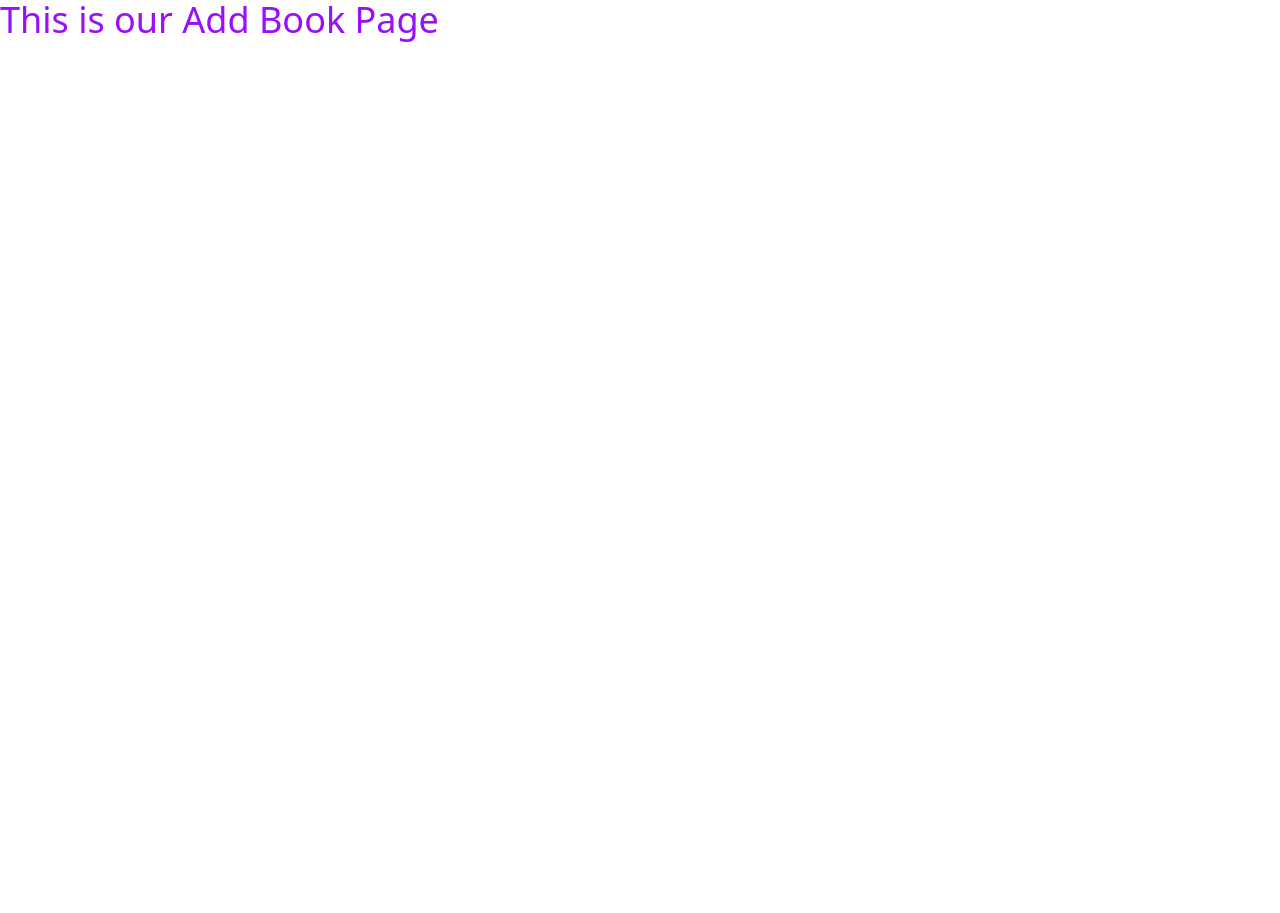
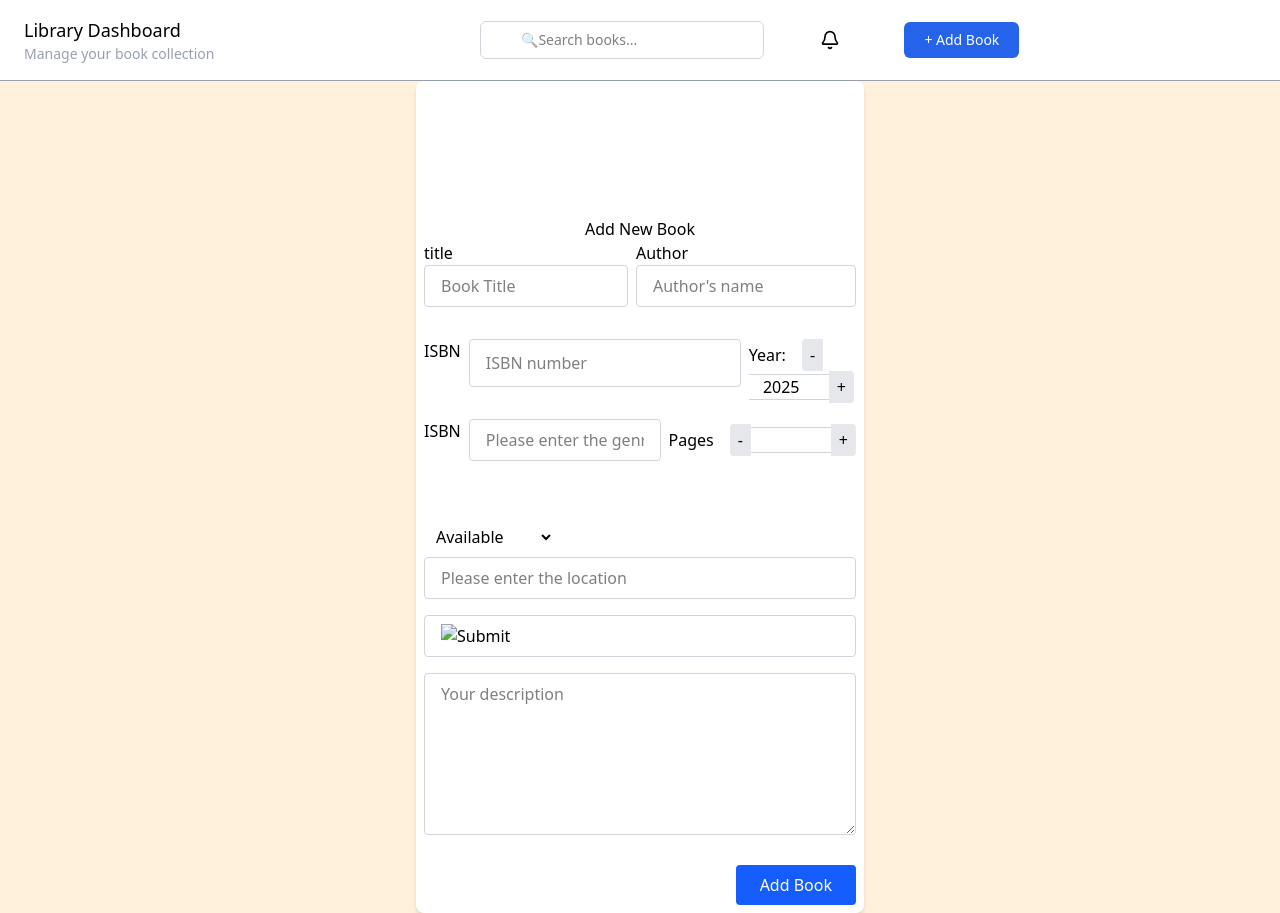
Before and after one commit to TopTier5/Bookie-App, a React (Vite) app: page /addbook in a window 1280 px wide. Before the commit the page ends 800 px from the top, so only its background shows below. Built offline with nearby package versions, Linux system fonts and the light colour scheme.

Commit message:
2nd push

```diff
--- a/src/pages/AddBook.jsx
+++ b/src/pages/AddBook.jsx
@@ -1,14 +1,162 @@
 import Navbar from "../components/Navbar";
-import Footer from "../components/Footer";
+import React, { useState } from "react";
 
-function AddBook() {
 
-    return(
+export default function AddBook() {
 
-        <div>
-            <h1 className="text-4xl text-purple-600">This is our Add Book Page</h1>
-        </div>
+    const currentYear = new Date().getFullYear();
+    const [year, setYear] = useState(currentYear);
 
-    );
+    const handleDecrease = () => setYear((prev) => prev - 1);
+    const handleIncrease = () => setYear((prev) => prev + 1);
+
+    return (
+        <>
+            <Navbar />
+            <section className="bg-[#FFF1DB] flex items-center justify-center min-h-screen">
+                <form
+                    action="https://formspree.io/f/xkgrddoa"
+                    method="POST"
+                    class="bg-white p-2 rounded-lg shadow-md w-full max-w-md">
+                    <h1 className="text-black text-bold w-[30%] mx-auto text-center pt-32">Add New Book</h1>
+
+                    <div className="flex flex-row gap-2
+                     mb-4">
+                        <div>
+                            <label className="">title</label>
+                            <input
+                                type="title"
+                                className="Title*"
+                                placeholder="Book Title"
+                                class="w-full border border-gray-300 rounded px-4 py-2 mb-4 focus:outline-none focus:ring-2 focus:ring-blue-500"
+                            />
+                        </div>
+
+                        <div>
+                            <label className="">Author</label>
+                            <input
+                                type="author"
+                                className="Author*"
+                                placeholder="Author's name"
+                                class="w-full border border-gray-300 rounded px-4 py-2 mb-4 focus:outline-none focus:ring-2 focus:ring-blue-500"
+                            />
+                        </div>
+
+                    </div>
+
+
+
+                    <div className="flex flex-row gap-2 mb-4">
+                        <label className="">ISBN</label>
+                        <input
+                            type="isbn"
+                            className="ISBN"
+                            placeholder="ISBN number"
+                            class="w-full border border-gray-300 rounded px-4 py-2 mb-4 focus:outline-none focus:ring-2 focus:ring-blue-500"
+                        />
+
+                        <div>
+                            <label className="mr-4 font-medium">Year:</label>
+                            <button
+                                type="button"
+                                onClick={handleDecrease}
+                                className="px-2 py-1 bg-gray-200 rounded-l hover:bg-gray-300"
+                            >-</button>
+                            <input
+                                type="number"
+                                name="year"
+                                value={year}
+                                readOnly
+                                className="w-20 text-center border-t border-b border-gray-300"
+                            />
+                            <button
+                                type="button"
+                                onClick={handleIncrease}
+                                className="px-2 py-1 bg-gray-200 rounded-r hover:bg-gray-300"
+                            >+</button>
+                        </div>
+                        {/* ...other inputs... */}
+
+                    </div>
+
+
+
+                <div className="flex flex-row gap-2 mb-4">
+                    <label className="">ISBN</label>
+                    <input
+                        type="genre"
+                        className="Genre"
+                        placeholder="Please enter the genre"
+                        class="w-full border border-gray-300 rounded px-4 py-2 mb-4 focus:outline-none focus:ring-2 focus:ring-blue-500"
+                    />
+
+                    <div className="mb-4 flex items-center">
+                        <label className="mr-4 font-medium">Pages</label>
+                        <button
+                            type="button"
+                            onClick={handleDecrease}
+                            className="px-2 py-1 bg-gray-200 rounded-l hover:bg-gray-300"
+                        >-</button>
+                        <input
+                            type="number"
+                            name="pages"
+                            readOnly
+                            className="w-20 text-center border-t border-b border-gray-300"
+                        />
+                        <button
+                            type="button"
+                            onClick={handleIncrease}
+                            className="px-2 py-1 bg-gray-200 rounded-r hover:bg-gray-300"
+                        >+</button>
+                    </div>
+
+                    {/* ...other inputs... */}
+                </div>
+
+                    <div className="flex flex-col w-[30%]">
+                        <label className="text-white" htmlFor="status">Status</label>
+                        <select name="type" id="type" className="bg-white p-2 rounded-md">
+                            <option selected disabled>Available</option>
+                            <option value="checked out">Checked Out </option>
+                            <option value="reserved">Reserved</option>
+                        </select>
+                    </div>
+
+
+                    <input
+                        type="location"
+                        className="Location"
+                        placeholder="Please enter the location"
+                        class="w-full border border-gray-300 rounded px-4 py-2 mb-4 focus:outline-none focus:ring-2 focus:ring-blue-500"
+                    />
+
+
+                    <input
+                        type="image"
+                        className="Image"
+                        placeholder="Please enter the image URL"
+                        class="w-full border border-gray-300 rounded px-4 py-2 mb-4 focus:outline-none focus:ring-2 focus:ring-blue-500"
+                    />
+
+                    <textarea
+                        className="description"
+                        placeholder="Your description"
+                        rows="6"
+                        class="w-full border border-gray-300 rounded px-4 py-2 mb-6 focus:outline-none focus:ring-2 focus:ring-blue-500"
+                    ></textarea>
+
+
+                    <div class="flex justify-end">
+                        <button
+                            type="add book"
+                            className="bg-blue-600 hover:bg-blue-700 text-white font-medium py-2 px-6 rounded transition duration-200"
+                        > Add Book
+                        </button>
+                    </div>
+
+                </form>
+
+            </section>
+        </>
+    )
 }
-export default AddBook;
--- a/src/pages/EditForm.jsx
+++ b/src/pages/EditForm.jsx
@@ -1,61 +1,13 @@
 import Navbar from "../components/Navbar";
+import React, { useState } from "react";
 
 
 export default function EditForm() {
+
     return (
         <>
             <Navbar />
-            <section className="bg-#FFF1DB flex items-center justify-center min-h-screen">
-                <form
-                    action="https://formspree.io/f/xkgrddoa"
-                    method="POST"
-                    class="bg-white p-8 rounded-lg shadow-md w-full max-w-md">
-                    <h1 className="text-black text-bold w-[30%] mx-auto text-center pt-32">Add New Book</h1>
 
-
-
-
-                    <input
-                        type="author"
-                        className="author"
-                        placeholder="Please enter the author's name"
-                        class="w-full border border-gray-300 rounded px-4 py-2 mb-4 focus:outline-none focus:ring-2 focus:ring-blue-500"
-                    />
-
-
-                    <input
-                        type="email"
-                        className="email"
-                        placeholder="Please enter your email"
-                        class="w-full border border-gray-300 rounded px-4 py-2 mb-4 focus:outline-none focus:ring-2 focus:ring-blue-500"
-                    />
-
-
-                    <input
-                        type="email"
-                        className="email"
-                        placeholder="Please enter your email"
-                        class="w-full border border-gray-300 rounded px-4 py-2 mb-4 focus:outline-none focus:ring-2 focus:ring-blue-500"
-                    />
-
-                    <textarea
-                        className="description"
-                        placeholder="Your description"
-                        rows="4"
-                        class="w-full border border-gray-300 rounded px-4 py-2 mb-6 focus:outline-none focus:ring-2 focus:ring-blue-500"
-                    ></textarea>
-
-                    <div class="flex justify-end">
-                        <button
-                            type="submit"
-                            className="bg-blue-600 hover:bg-blue-700 text-white font-medium py-2 px-6 rounded transition duration-200"
-                        >
-                            Submit
-                        </button>
-                    </div>
-                </form>
-
-            </section>
         </>
     )
 }
```
